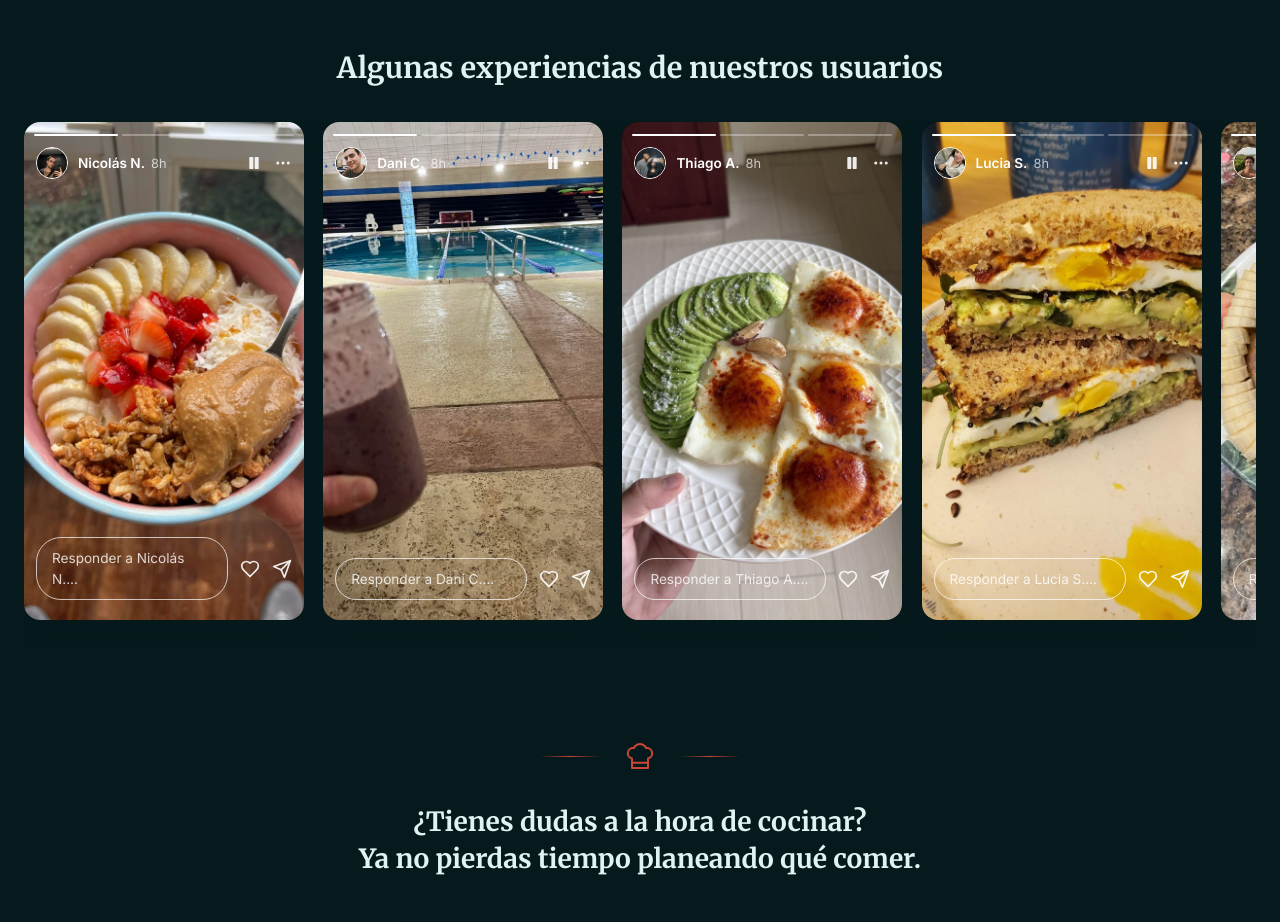
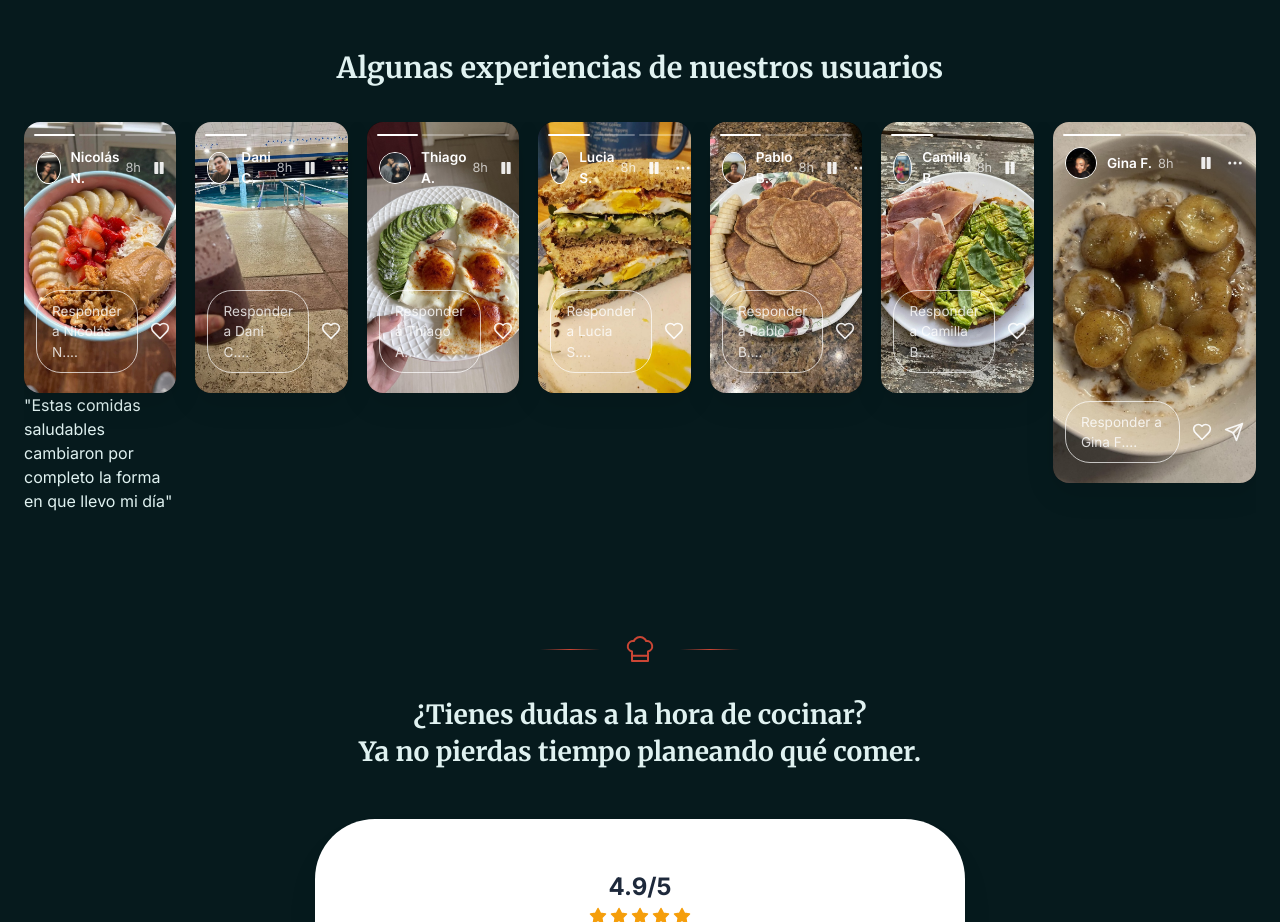
Before and after one commit to YohanSaibb026/LeadingPage, a React (Vite) app: page / in a window 1280 px wide. Shown: the part 1020-1942 px from the top of the page. Built offline with nearby package versions, Linux system fonts and the light colour scheme; grey boxes are pictures that could not be loaded.

Commit message:
feat: Add initial React landing page application with internationalization support and interactive components.

```diff
--- a/src/App.tsx
+++ b/src/App.tsx
@@ -258,7 +258,7 @@ function App() {
     const [activeTransformIndex, setActiveTransformIndex] = useState(0);
 
     const stories = [
-        { name: 'Nicolás N.', avatar: avatarNicolas, content: meal2 },
+        { name: 'Nicolás N.', avatar: avatarNicolas, content: meal2, testimonialKey: 'nicolas' },
         { name: 'Dani C.', avatar: avatarDani, content: shakeStory },
         { name: 'Thiago A.', avatar: avatarThiago, content: meal1 },
         { name: 'Lucia S.', avatar: avatarLucia, content: meal3 },
@@ -408,7 +408,8 @@ function App() {
                 </div>
                 <div className="story-cards-grid">
                     {stories.map((story, index) => (
-                        <div key={index} className="story-card">
+                        <div key={index} className="story-card-item">
+                            <div className="story-card">
                                 {/* Instagram-style Bars */}
                                 <div className="card-story-progress">
                                     <div className="progress-segment active"></div>
@@ -441,6 +442,12 @@ function App() {
                                         <Send size={20} color="white" />
                                     </div>
                                 </div>
+                            </div>
+                            {story.testimonialKey && (
+                                <div className="story-testimonial">
+                                    <p>{t(`reviews.items.${story.testimonialKey}`)}</p>
+                                </div>
+                            )}
                         </div>
                     ))}
                 </div>
--- a/src/locales/es-AR.json
+++ b/src/locales/es-AR.json
@@ -20,7 +20,10 @@
         "social": "Usado por más de 500+ chefs en casa"
     },
     "reviews": {
-        "title": "Algunas experiencias de nuestros usuarios"
+        "title": "Algunas experiencias de nuestros usuarios",
+        "items": {
+            "nicolas": "\"Estas comidas saludables cambiaron por completo la forma en que llevo mi día\""
+        }
     },
     "features": {
         "title": "¿Por qué Sabores Exclusivos?",
--- a/src/locales/es-CO.json
+++ b/src/locales/es-CO.json
@@ -20,7 +20,10 @@
         "social": "Usado por más de 500+ chefs en casa"
     },
     "reviews": {
-        "title": "Algunas experiencias de nuestros usuarios"
+        "title": "Algunas experiencias de nuestros usuarios",
+        "items": {
+            "nicolas": "\"Estas comidas saludables cambiaron por completo la forma en que llevo mi día\""
+        }
     },
     "features": {
         "title": "¿Por qué Sabores Exclusivos?",
--- a/src/locales/es-MX.json
+++ b/src/locales/es-MX.json
@@ -20,7 +20,10 @@
         "social": "Usado por más de 500+ chefs en casa"
     },
     "reviews": {
-        "title": "Algunas experiencias de nuestros usuarios"
+        "title": "Algunas experiencias de nuestros usuarios",
+        "items": {
+            "nicolas": "\"Estas comidas saludables cambiaron por completo la forma en que llevo mi día\""
+        }
     },
     "features": {
         "title": "¿Por qué Sabores Exclusivos?",
--- a/src/locales/es.json
+++ b/src/locales/es.json
@@ -20,7 +20,10 @@
         "social": "Usado por más de 500+ chefs en casa"
     },
     "reviews": {
-        "title": "Algunas experiencias de nuestros usuarios"
+        "title": "Algunas experiencias de nuestros usuarios",
+        "items": {
+            "nicolas": "\"Estas comidas saludables cambiaron por completo la forma en que llevo mi día\""
+        }
     },
     "features": {
         "title": "¿Por qué Sabores Exclusivos?",
```
Lines whose indentation alone changed are shown as unchanged.
